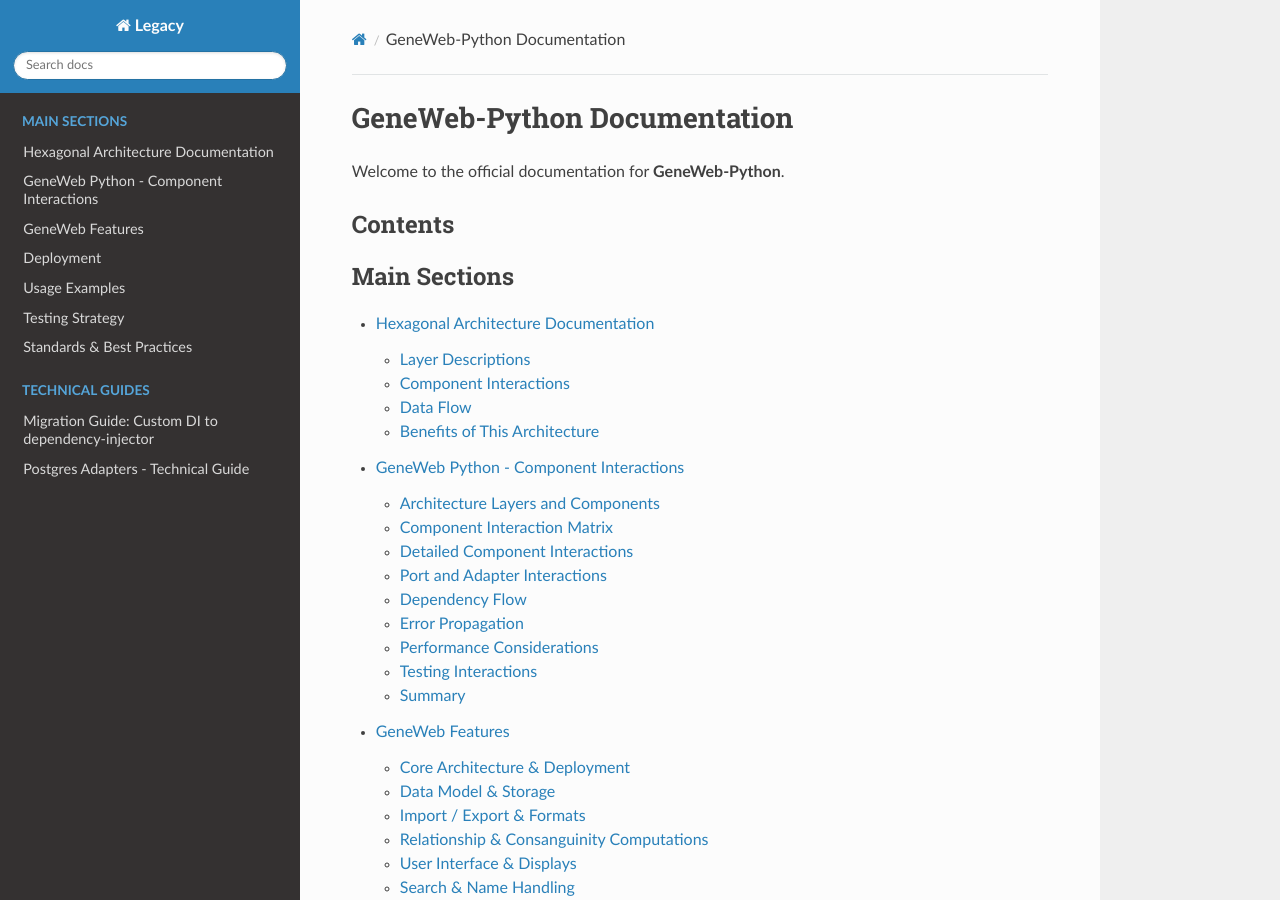
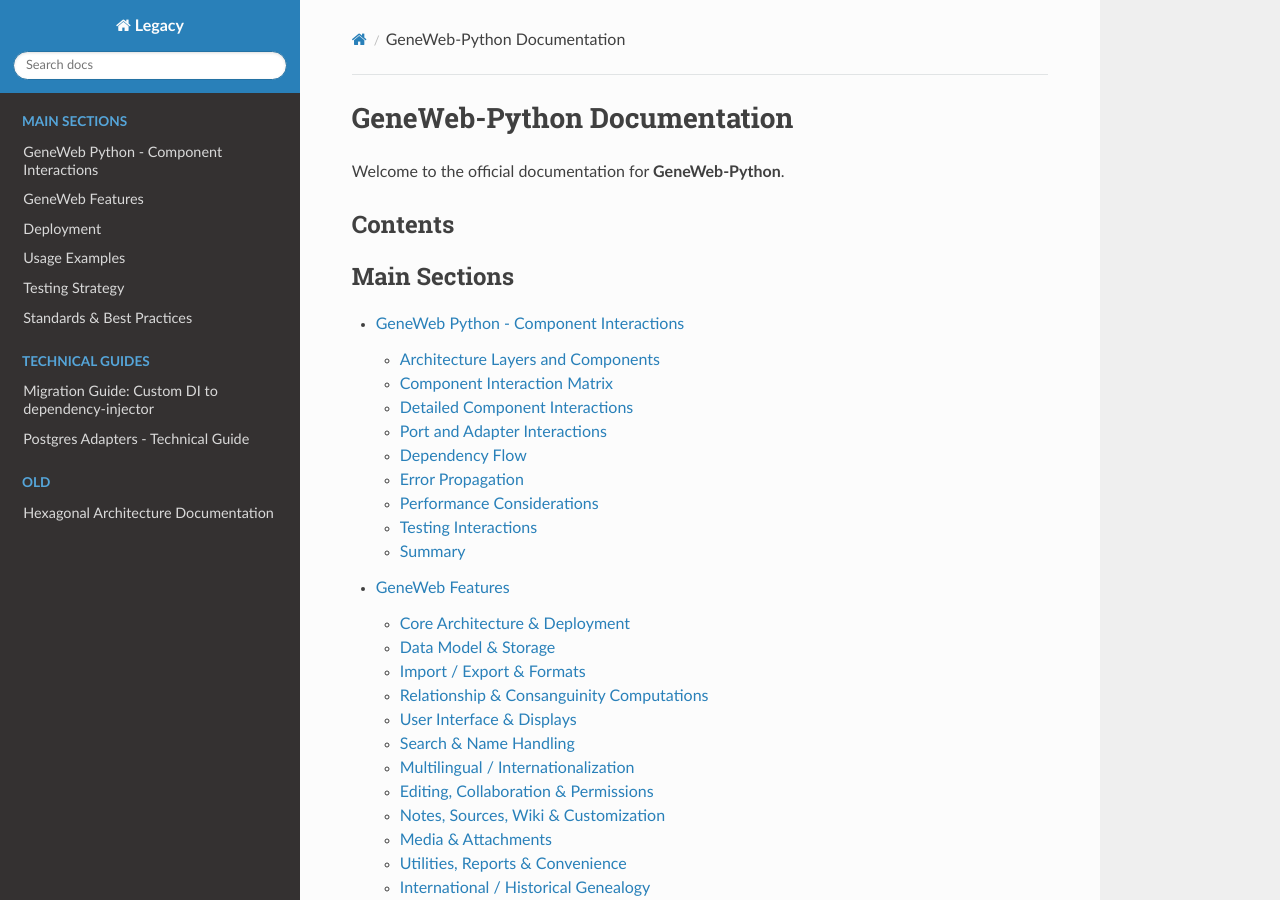
Before and after one commit to sabry134/legacy-project, a Sphinx documentation site: the page built from docs/source/index.rst, in a window 1280 px wide and 900 px high. Built offline with Sphinx 7.4.7 and the Read the Docs theme 3.1.0, drawn with Linux system fonts in a browser that asks for light colours; some of the changed text lies outside the part shown.

Commit message:
:refactor: moved old section

```diff
--- a/docs/source/index.rst
+++ b/docs/source/index.rst
@@ -10,7 +10,6 @@ Contents
    :maxdepth: 2
    :caption: Main Sections
 
-   architecture
    component_interactions
    features
    deployment
@@ -24,3 +23,9 @@ Contents
 
    dependency_injection
    postgres_adapter
+
+.. toctree::
+   :maxdepth: 2
+   :caption: OLD
+
+   architecture
```
